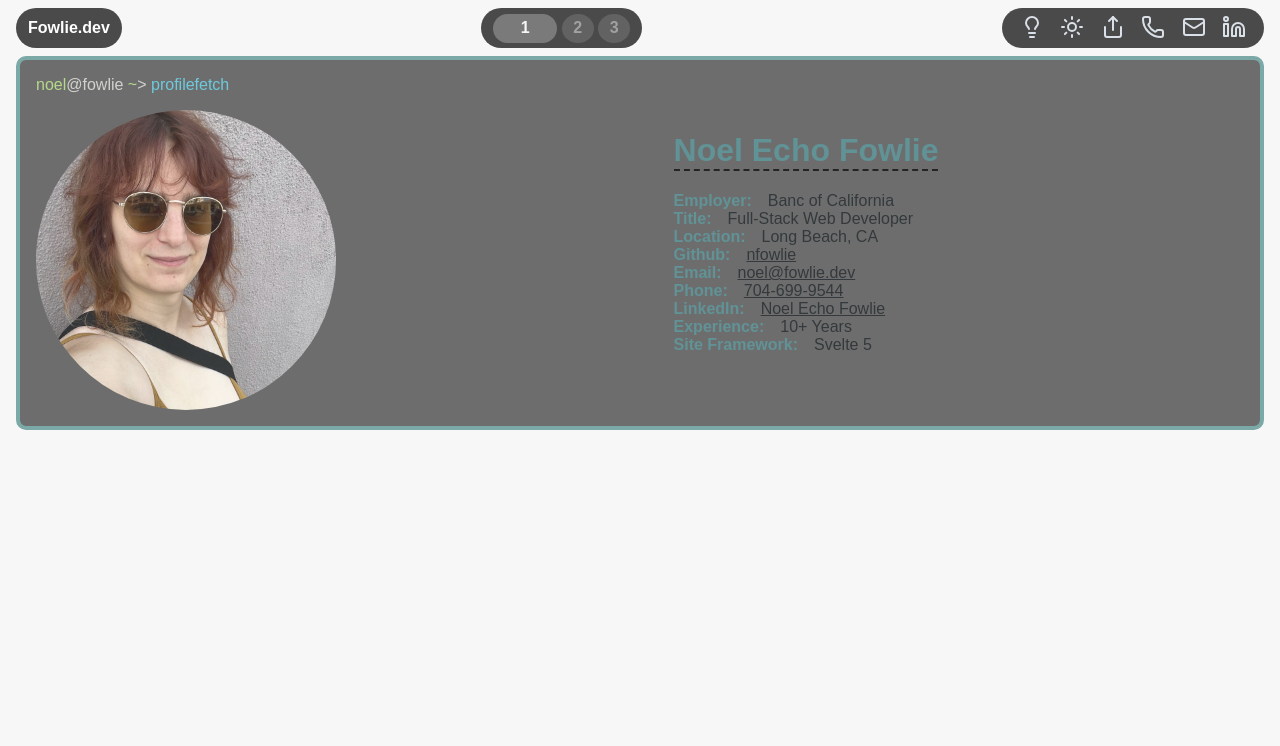
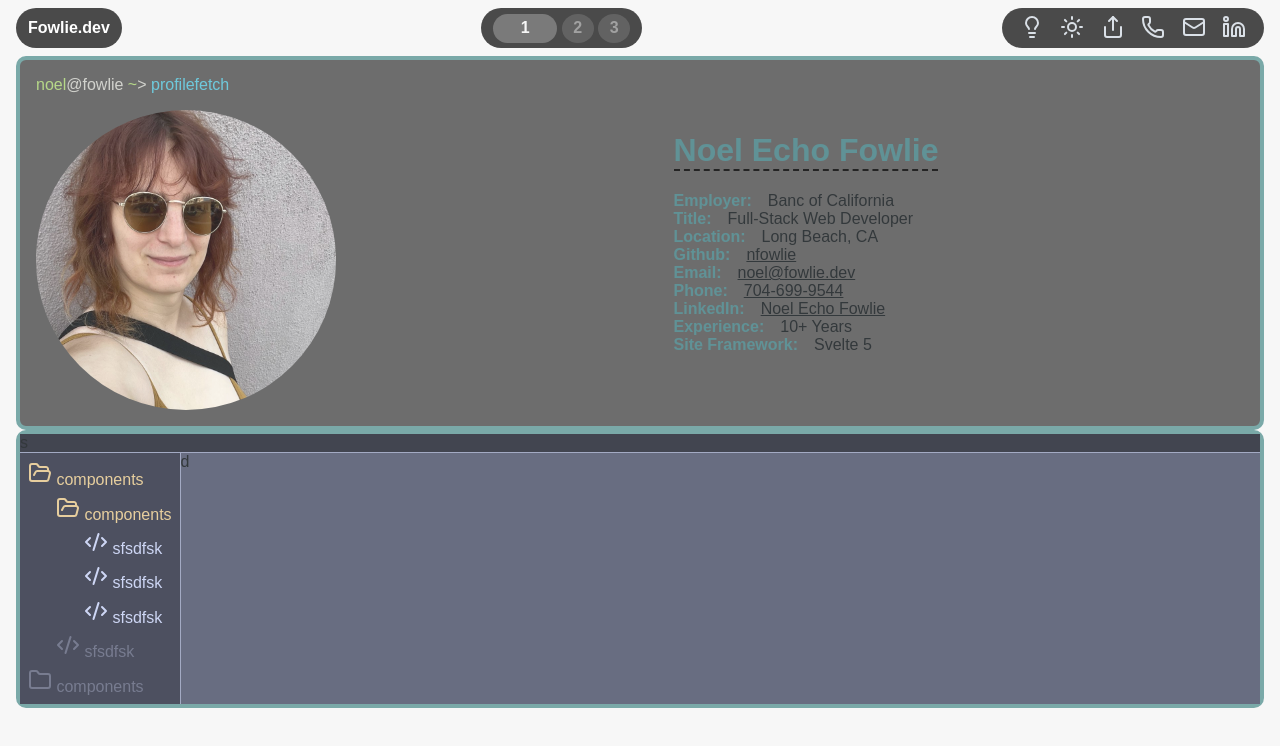
Before and after one commit to nfowlie/personal-site-svelte, a SvelteKit app: page / in a window 1280 px wide. Shown: the top 746 px of the page. Built offline with nearby package versions, Linux system fonts and the light colour scheme.

Commit message:
IDE Styling Started.  Sidebar mostly finished

```diff
--- a/src/lib/components/Application.svelte
+++ b/src/lib/components/Application.svelte
@@ -43,9 +43,6 @@
 		border-radius: 10px;
 		background-color: var(--application-background-color);
 	}
-	:global(.application > *) {
-		padding: 1rem;
-	}
 	.application:hover {
 		border: 4px solid rgb(65, 184, 164);
 		opacity: 1;
--- /dev/null
+++ b/src/lib/components/IDE.svelte
@@ -0,0 +1,52 @@
+<script>
+	import IdeFolder from './IdeFolder.svelte';
+	import IdeFile from './IdeFile.svelte';
+</script>
+
+<div id="IDE">
+	<div class="titleBar">s</div>
+	<div class="sideBar">
+		<IdeFolder folderName="components" folderOpen={true}>
+			<IdeFolder folderName="components" folderOpen={true}>
+				<IdeFile fileName="sfsdfsk" fileOpen={true} />
+				<IdeFile fileName="sfsdfsk" fileOpen={true} />
+				<IdeFile fileName="sfsdfsk" fileOpen={true} />
+			</IdeFolder>
+			<IdeFile fileName="sfsdfsk" />
+		</IdeFolder>
+		<IdeFolder folderName="components" folderOpen={false}>
+			<div></div>
+		</IdeFolder>
+	</div>
+	<div class="previewArea">d</div>
+</div>
+
+<style>
+	#IDE {
+		display: grid;
+		grid-template-columns: max-content 1fr;
+		grid-template-areas:
+			'titleBar titleBar'
+			'sideBar previewArea';
+		--border-style: 1px solid hsl(228, 22%, 66%);
+	}
+
+	.titleBar {
+		grid-area: titleBar;
+		background-color: hsl(229, 20%, 17%);
+		border-bottom: var(--border-style);
+	}
+	.sideBar {
+		grid-area: sideBar;
+		background-color: hsl(229, 19%, 23%);
+		border-right: var(--border-style);
+		padding: 0.5rem;
+	}
+	:global(.sideBar > section) {
+		margin-left: 0 !important;
+	}
+	.previewArea {
+		grid-area: previewArea;
+		background-color: hsl(227, 15%, 37%);
+	}
+</style>
--- /dev/null
+++ b/src/lib/components/IdeFile.svelte
@@ -0,0 +1,24 @@
+<script>
+	import LucideIcon from '$lib/components/LucideIcon.svelte';
+	const { fileName, fileOpen } = $props();
+</script>
+
+<div class="file {fileOpen ? 'open' : ''}">
+	{#if fileOpen}
+		<LucideIcon name="CodeXml" color="hsl(227, 70%, 87%)" />
+	{:else}
+		<LucideIcon name="CodeXml" color="hsl(228, 13%, 44%)" />
+	{/if}
+	{fileName}
+</div>
+
+<style>
+	.file {
+		margin-left: 1.75rem;
+		color: hsl(228, 13%, 44%);
+		padding-block-start: 0.4rem;
+	}
+	.file.open {
+		color: hsl(227, 70%, 87%);
+	}
+</style>
--- /dev/null
+++ b/src/lib/components/IdeFolder.svelte
@@ -0,0 +1,37 @@
+<script>
+	import LucideIcon from '$lib/components/LucideIcon.svelte';
+	/**
+	 * @typedef {Object} Props
+	 * @property {string} folderName
+	 * @property {boolean} folderOpen
+	 * @property {Snippet} children	 */
+
+	/** @type {Props} */
+	const { folderName, folderOpen, children } = $props();
+</script>
+
+<section class="folder {folderOpen ? 'open' : ''}">
+	{#if folderOpen}
+		<LucideIcon name="FolderOpen" color="hsl(40, 62%, 73%)" />
+	{:else}
+		<LucideIcon name="Folder" color="hsl(228, 13%, 44%)" />
+	{/if}
+	{folderName}
+	{@render children()}
+</section>
+
+<style>
+	.folder {
+		margin-left: 1.75rem;
+		color: hsl(228, 13%, 44%);
+		padding-block-start: 0.4rem;
+	}
+
+	:first-child {
+		padding-block-start: 0;
+	}
+
+	.folder.open {
+		color: hsl(40, 62%, 73%);
+	}
+</style>
--- a/src/lib/components/Terminal.svelte
+++ b/src/lib/components/Terminal.svelte
@@ -1,7 +1,5 @@
 <script>
 	import profileImage from '$lib/images/profile.jpg';
-	import { onMount } from 'svelte';
-	import { applicationRune } from '$lib/runes/ApplicationRune.svelte';
 </script>
 
 <div id="terminal">
@@ -72,6 +70,7 @@
 		grid-template-areas:
 			'command command'
 			'picture infoBlock';
+		padding: 1rem;
 	}
 	.commandContainer {
 		grid-area: command;
--- a/src/lib/runes/ApplicationRune.svelte.ts
+++ b/src/lib/runes/ApplicationRune.svelte.ts
@@ -1 +1 @@
-export let applicationRune = $state({ title: 'Fowlie.dev', background: '#fff' });
+export let applicationRune = $state({ title: 'Fowlie.dev' });
--- a/src/routes/+page.svelte
+++ b/src/routes/+page.svelte
@@ -1,6 +1,7 @@
 <script>
 	import Application from '$lib/components/Application.svelte';
 	import Terminal from '$lib/components/Terminal.svelte';
+	import IDE from '$lib/components/IDE.svelte';
 </script>
 
 <main>
@@ -10,6 +11,10 @@
 	>
 		<Terminal></Terminal>
 	</Application>
+
+	<Application applicationName="IDE" applicationBackground="hsl(228, 13%, 44%)">
+		<IDE></IDE>
+	</Application>
 </main>
 
 <style>
```
